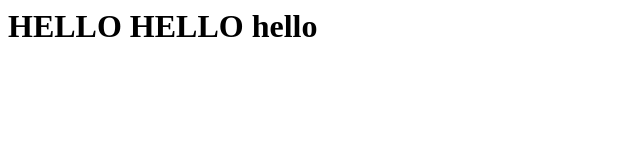
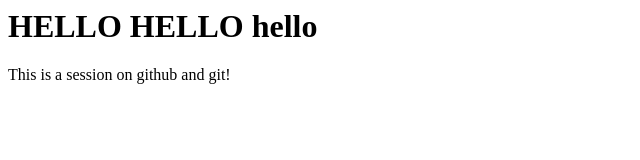
Before and after one commit to leoneckert/project, a plain HTML site: page index.html in a window 1280 px wide. Shown: the whole page, without its empty margins (0-640 px from the left). Drawn offline with Linux system fonts and the light colour scheme.

Commit message:
added a paragraph

```diff
--- a/index.html
+++ b/index.html
@@ -1 +1,2 @@
 <h1>HELLO HELLO hello</h1>
+<p>This is a session on github and git!</p>
```
